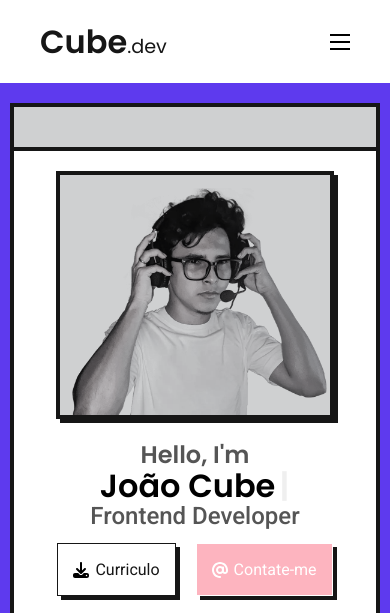
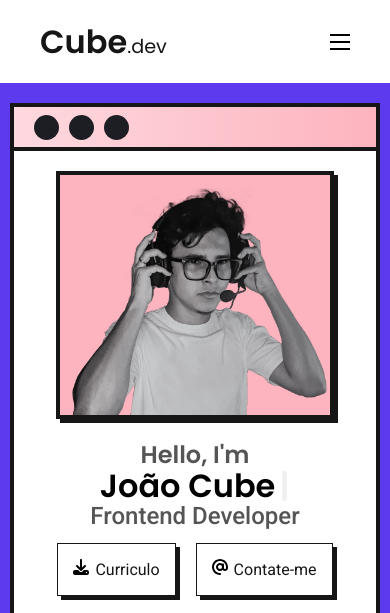
Before and after one commit to JoaoCube/Portfolio, a plain HTML site: page index.html in a window 390 px wide. Shown: the top 613 px of the page. Drawn offline with Linux system fonts and the light colour scheme.

Commit message:
teste paleta intro

```diff
--- a/css/Global/header.css
+++ b/css/Global/header.css
@@ -2,6 +2,7 @@
   width: 100%;
   box-sizing: border-box;
   padding: 40px;
+  background-color: var(--cor-10);
 }
 .header-conteudo {
   margin: 0 auto;
--- a/css/Home/introducao.css
+++ b/css/Home/introducao.css
@@ -27,8 +27,19 @@
 }
 .introducao-container .barra {
   height: 100px;
-  background-color: var(--cor-6);
+  display: flex;
+  justify-content: left;
+  align-items: center;
+  padding: 0px 20px;
+  gap: 15px;
+  background: linear-gradient(to right, var(--cor-11), var(--cor-12));
   border-bottom: 4px solid var(--cor-3);
+}
+.barra .ball {
+  width: 35px;
+  height: 35px;
+  border-radius: 50%;
+  background-color: var(--cor-4);
 }
 /* CONTAINER DE TUDO */
 .profile-conteudo {
@@ -44,7 +55,7 @@
   height: 400px;
   overflow: hidden;
   box-shadow: 4px 4px 0px var(--cor-3);
-  background-color: var(--cor-6);
+  background-color: var(--cor-12);
   border: 4px solid var(--cor-3);
 }
 .quadro1 img {
@@ -82,32 +93,15 @@
   padding: 15px;
   box-shadow: 4px 4px 0px var(--cor-3);
   cursor: pointer;
+  background-color: var(--cor-10);
   transition: 0.3s ease-in-out;
+  border: 1px solid var(--cor-3);
 }
 .btn-area button:hover {
   box-shadow: 0px 0px 0px var(--cor-3);
 }
 .btn-area button img {
   margin-right: 6px;
-}
-.btn-area .arroba {
-  filter: invert();
-}
-.btn-area .btn-curriculo {
-  background: none;
-  display: flex;
-  justify-content: center;
-  align-items: center;
-  border: 1px solid var(--cor-3);
-  transition: 0.4s ease-in-out;
-}
-.btn-area .btn-contato {
-  display: flex;
-  justify-content: center;
-  align-items: center;
-  border: 1px solid var(--cor-10);
-  background-color: var(--cor-12);
-  transition: 0.4s ease-in-out;
 }
 /* CONTAINER DE ICONES */
 .quadro2 .icons-area {
@@ -147,6 +141,13 @@
   }
   .introducao-container .barra {
     height: 40px;
+    gap: 10px;
+  }
+  .barra .ball {
+    width: 25px;
+    height: 25px;
+    border-radius: 50%;
+    background-color: var(--cor-4);
   }
   .profile-conteudo {
     display: grid;
--- a/css/Utilitarios/cores.css
+++ b/css/Utilitarios/cores.css
@@ -7,12 +7,12 @@
   --cor-3: #161616;
   --cor-4: #1d1d24;
   --cor-5: #555555;
-  --cor-6: #cfd0d1;
+  --cor-6: #d8d8d8;
   --cor-7: #f9f9fc;
   --cor-8: #c9c9c9;
   --cor-9: #c6c6da;
   --cor-10: #ffffff;
-  --cor-11: #f2000d;
+  --cor-11: #fed9df;
   --cor-12: #fdb4bf;
   --cor-13: #5e3aee;
 }
--- a/index.html
+++ b/index.html
@@ -20,10 +20,13 @@
 
       <div class="introducao-container">
         <div class="barra">
+          <div class="ball one"></div>
+          <div class="ball two"></div>
+          <div class="ball three"></div>
         </div>
 
         <div class="profile-conteudo">
-          <div class="quadro1" id="minha-imagem">
+          <div class="quadro1" id="main-image">
             <img src="./Assets/imgs/profile1.webp" alt="profile" width="400px" height="400px">
             <div id="tooltip"></div>
           </div>
@@ -35,14 +38,12 @@
               <p class="cor-5 font1-normal2-R">Frontend Developer</p>
 
               <div class="btn-area">
-
                 <div class="botao1" id="downloadButton">
                   <button class="btn-curriculo cor-3 font1-normal-Rp"><img src="./Assets/icons/download.svg" width="16px" height="16px" alt="download">Curriculo</button>
                 </div>
-
                 <a href="#contato">
                   <div class="botao1">
-                    <button class="btn-contato cor-10 font1-normal-Rp">
+                    <button class="btn-contato cor-3 font1-normal-Rp">
                       <img src="./Assets/icons/arroba.svg" class="arroba" width="16px" height="16px" alt="contato">Contate-me</button>
                   </div>
                 </a>
@@ -91,7 +92,7 @@
             </div> <!-- FIM CARD AREA -->
 
             <div class="text-sobre">
-              <p class="cor-3 font1-normal2-Pp">Olá, meu nome é João Victor, sou um desenvolvedor Front End, UI & UX Designer e moro em Manaus/AM📍. Comecei a programar por acaso quando pensei: "É muito difícil fazer um site?". E desde então fiquei praticando.</p>
+              <p class="cor-3 font1-normal2-Pp">Olá, meu nome é João Victor, sou um desenvolvedor Front End, UI & UX Designer e moro em Manaus/AM📍. Comecei a programar na virada do ano por acaso, quando pensei: "É muito difícil fazer um site?" e desde então fiquei praticando.</p>
             </div>
             <div class="skills">
               <img src="./Assets/icons/html5.svg" alt="HTML" width="36px" height="36px">
@@ -384,7 +385,7 @@
               </div>
               <div class="area-text">
                 <h1 class="cor-2 font2-bold-Pm">CubeAnimes</h1>
-                <p class="cor-5 font1-normal3-Pp">Projeto fictício de um site de anime, utilizando <span class="cor-3">HTML</span>, <span class="cor-3">CSS</span>, <span class="cor-3">SASS</span> e <span class="cor-3">JavaScript</span>.</p>
+                <p class="cor-5 font1-normal3-Pp">Projeto fictício de um site de anime, utilizando <span class="cor-3">HTML</span>, <span class="cor-3">CSS</span> e <span class="cor-3">JavaScript</span>.</p>
               </div>
               <div class="area-button">
                 <button class="font1-normal2-Pp"><a class="cor-2" href="https://github.com/JoaoCube/Cubeanimes">Github</a>
@@ -414,7 +415,7 @@
               </div>
               <div class="area-text">
                 <h1 class="cor-2 font2-bold-Pm">Bikcraft</h1>
-                <p class="cor-5 font1-normal3-Pp">Projeto fictício de uma loja de bicicleta, utilizando <span class="cor-3">HTML</span>, <span class="cor-3">CSS</span> e <span class="cor-3">JavaScript</span>.</p>
+                <p class="cor-5 font1-normal3-Pp">Projeto fictício de uma loja de bicicleta, utilizando <span class="cor-3">HTML</span>, <span class="cor-3">CSS</span>, <span class="cor-3">JavaScript</span> e <span class="cor-3">PHP</span>.</p>
               </div>
               <div class="area-button">
                 <button class="font1-normal2-Pp"><a class="cor-2" href="https://github.com/JoaoCube/-joaocube.github.io">Github</a>
--- a/js/main.js
+++ b/js/main.js
@@ -96,7 +96,7 @@ const titulo = document.querySelector("h1");
 typeWriter(titulo);
 
 // PUXA IMAGEM E TOOLTIP
-const imagem = document.getElementById("minha-imagem");
+const imagem = document.getElementById("main-image");
 const tooltip = document.getElementById("tooltip");
 
 // MOUSE SEGUIR MOUSEMOVE OU OVER
```
